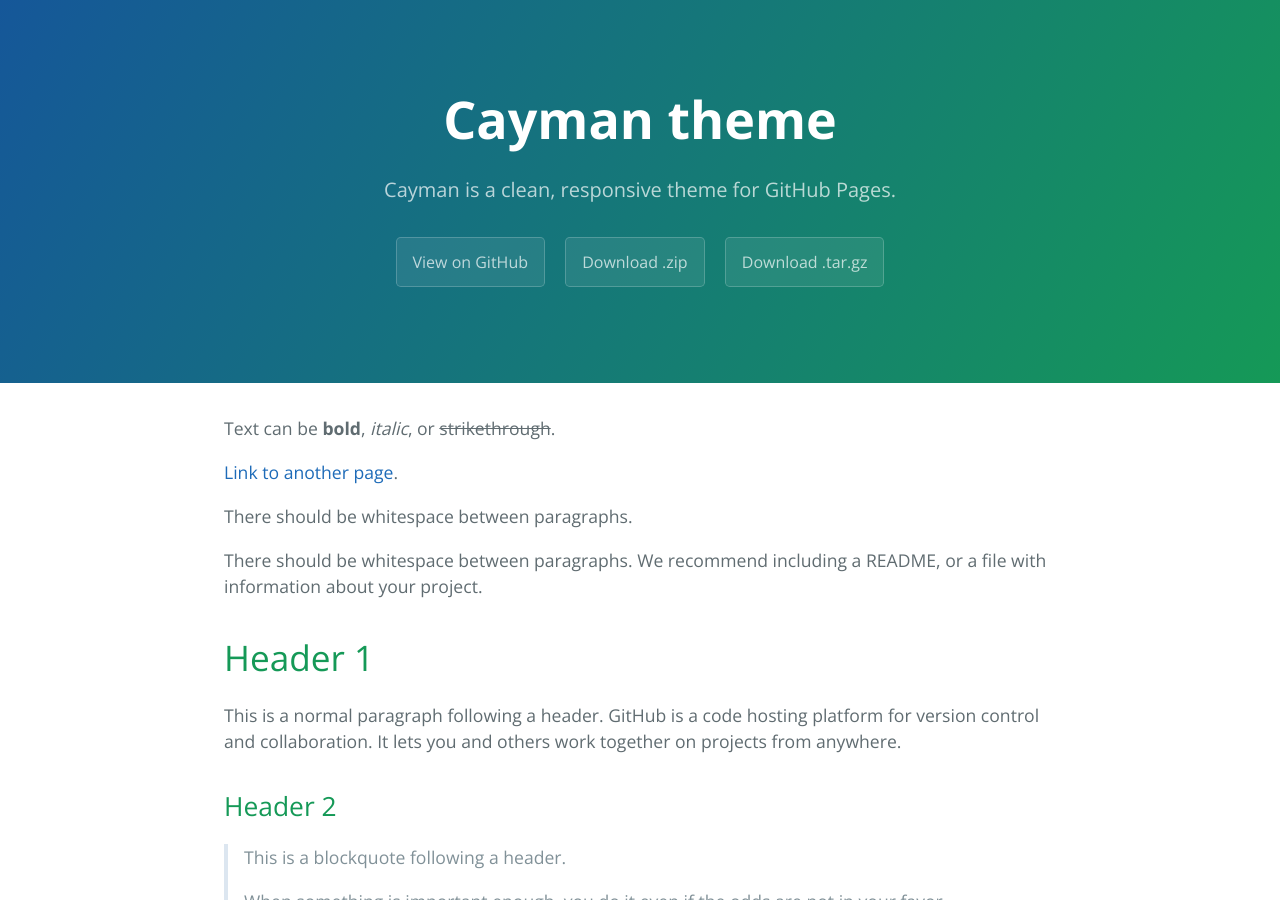
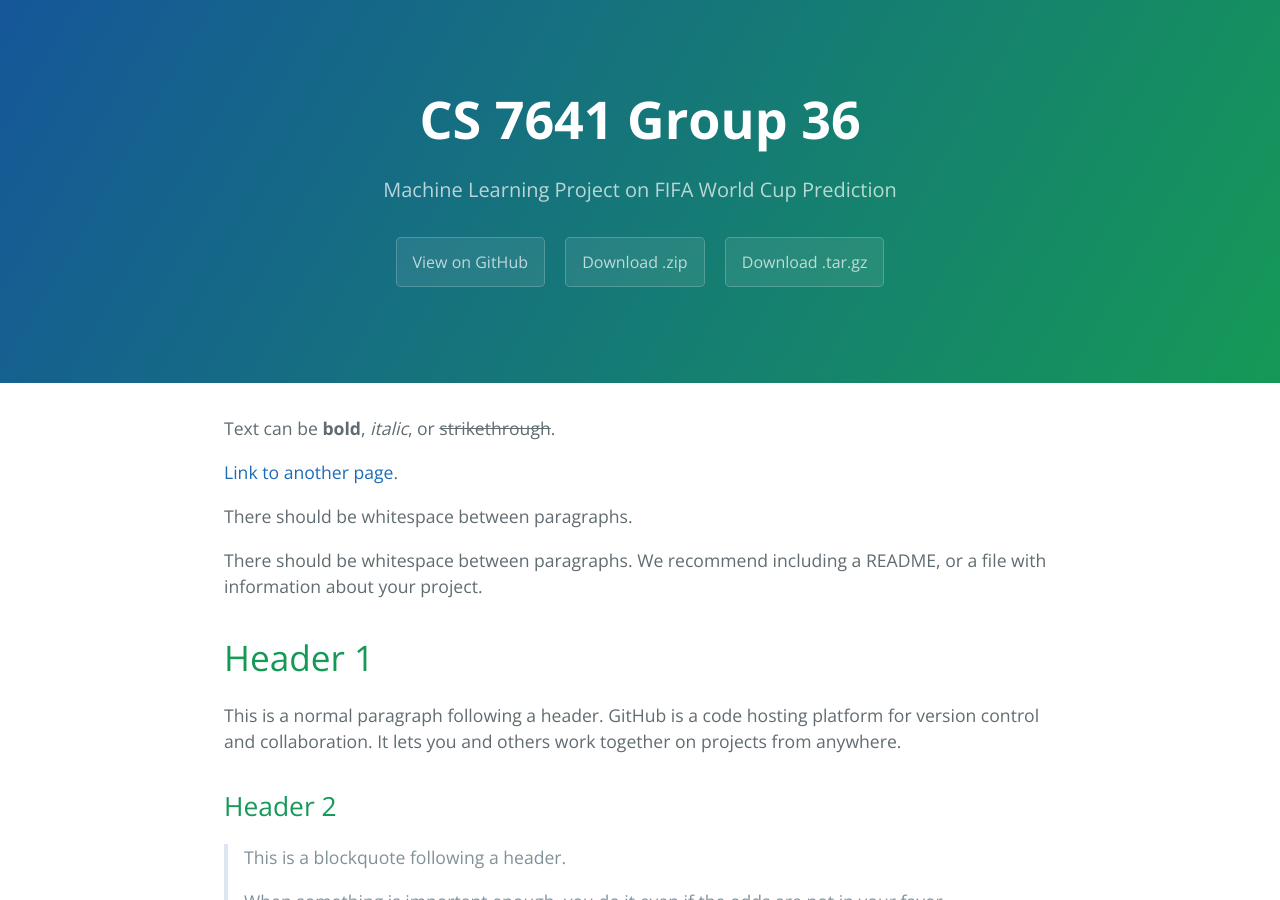
Before and after one commit to neelabhsinha/gatech-cs-7641-project-page, a Jekyll site: the page built from index.md, in a window 1280 px wide and 900 px high. Built offline with Jekyll 4.4.1, drawn with Linux system fonts in a browser that asks for light colours.

Commit message:
Update _config.yml

```diff
--- a/_config.yml
+++ b/_config.yml
@@ -1,5 +1,7 @@
-title: Cayman theme
-description: Cayman is a clean, responsive theme for GitHub Pages.
+title: CS 7641 Group 36
+description: Machine Learning Project on FIFA World Cup Prediction
 show_downloads: true
 google_analytics:
 theme: jekyll-theme-cayman
+github:
+  url: https://www.cs7641group36.gatech.edu
```
